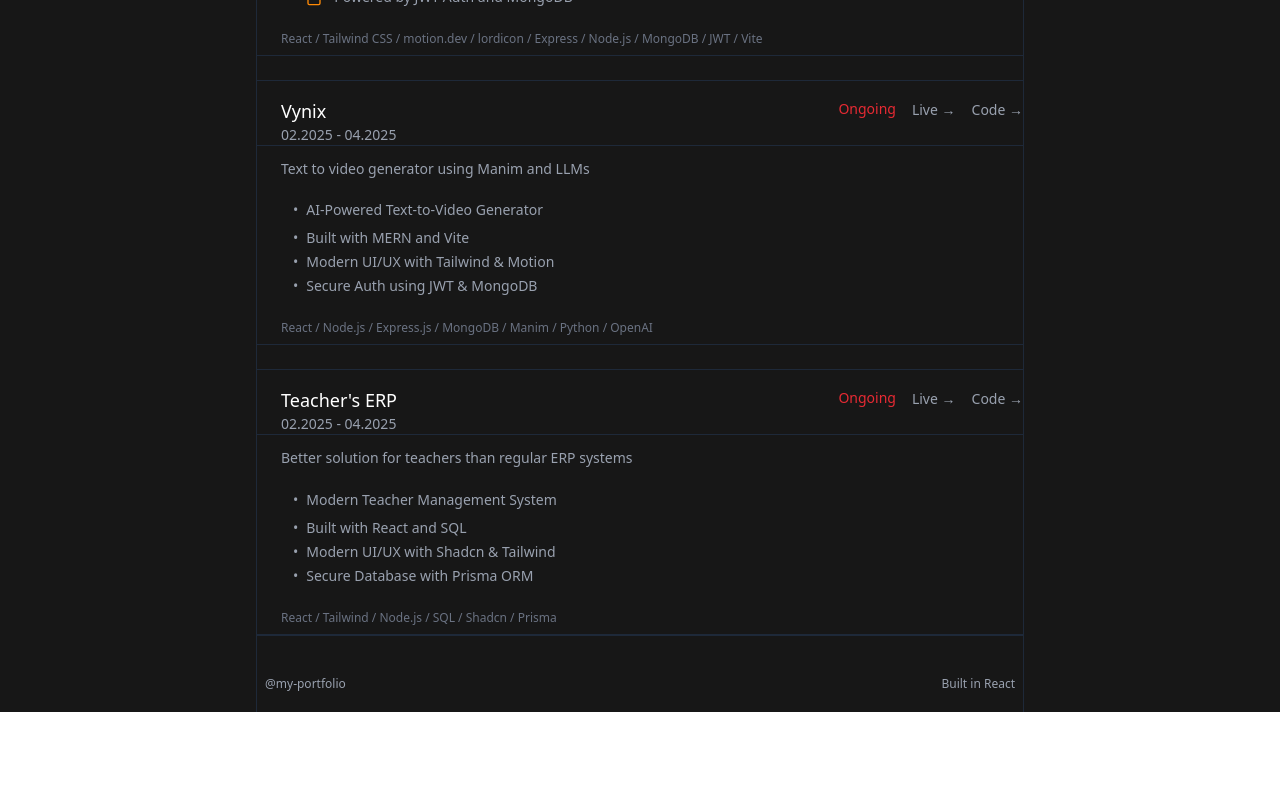
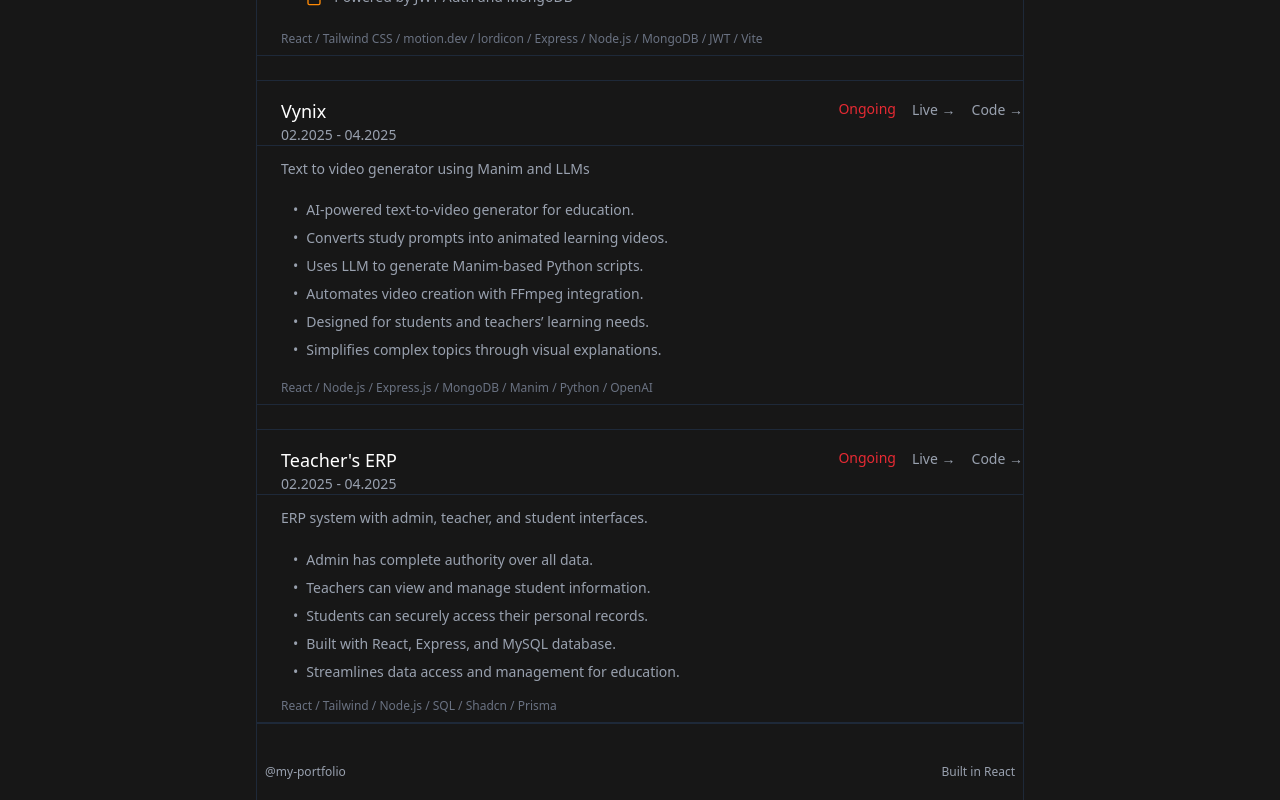
Before and after one commit to Arnav270803/MyPortfolio, a React (Vite) app: page / in a window 1280 px wide. Shown: the part 1076-1876 px from the top of the page. Before the commit the page ends 1788 px from the top, so only its background shows below. Built offline with nearby package versions, Linux system fonts and the light colour scheme; some icons are missing.

Commit message:
Fixed allignment issue and content correction in SideProject.jsx

```diff
--- a/src/Component/Sideprojects.jsx
+++ b/src/Component/Sideprojects.jsx
@@ -201,28 +201,42 @@ const VynixProject = ({ isDark }) => (
         <p className={`text-sm mb-2 font-medium transition duration-200 ease-in-out transform hover:scale-105 hover:text-white hover:underline ${isDark ? 'text-gray-400' : 'text-gray-600'}`}>
           •
           <span className='px-2'>
-            AI-Powered Text-to-Video Generator
+            AI-powered text-to-video generator for education.
           </span>
         </p>
 
-        <p className={`text-sm mb-1 font-medium transition duration-200 ease-in-out transform hover:scale-105 hover:text-white hover:underline ${isDark ? 'text-gray-400' : 'text-gray-600'}`}>
+        <p className={`text-sm mb-2 font-medium transition duration-200 ease-in-out transform hover:scale-105 hover:text-white hover:underline ${isDark ? 'text-gray-400' : 'text-gray-600'}`}>
           •
           <span className='px-2'>
-            Built with MERN and Vite
+            Converts study prompts into animated learning videos.
           </span>
         </p>
 
-        <p className={`text-sm mb-1 font-medium transition duration-200 ease-in-out transform hover:scale-105 hover:text-white hover:underline ${isDark ? 'text-gray-400' : 'text-gray-600'}`}>
+        <p className={`text-sm mb-2 font-medium transition duration-200 ease-in-out transform hover:scale-105 hover:text-white hover:underline ${isDark ? 'text-gray-400' : 'text-gray-600'}`}>
           •
           <span className='px-2'>
-            Modern UI/UX with Tailwind & Motion
+           Uses LLM to generate Manim-based Python scripts.
           </span>
         </p>
 
-        <p className={`text-sm mb-4 font-medium transition duration-200 ease-in-out transform hover:scale-105 hover:text-white hover:underline ${isDark ? 'text-gray-400' : 'text-gray-600'}`}>
+        <p className={`text-sm mb-2 font-medium transition duration-200 ease-in-out transform hover:scale-105 hover:text-white hover:underline ${isDark ? 'text-gray-400' : 'text-gray-600'}`}>
           •
           <span className='px-2'>
-            Secure Auth using JWT & MongoDB
+            Automates video creation with FFmpeg integration.
+          </span>
+        </p>
+
+        <p className={`text-sm mb-2 font-medium transition duration-200 ease-in-out transform hover:scale-105 hover:text-white hover:underline ${isDark ? 'text-gray-400' : 'text-gray-600'}`}>
+          •
+          <span className='px-2'>
+            Designed for students and teachers’ learning needs.
+          </span>
+        </p>
+
+        <p className={`text-sm mb-3 font-medium transition duration-200 ease-in-out transform hover:scale-105 hover:text-white hover:underline ${isDark ? 'text-gray-400' : 'text-gray-600'}`}>
+          •
+          <span className='px-2'>
+            Simplifies complex topics through visual explanations.
           </span>
         </p>
       </div>
@@ -277,37 +291,38 @@ const TeachersERP = ({ isDark }) => (
       </div>
     </div>
     <div className={`mb-3 px-6 leading-relaxed text-sm ${isDark ? 'text-gray-400' : 'text-gray-600'}`}>
-      Better solution for teachers than regular ERP systems
-    </div>
+ERP system with admin, teacher, and student interfaces.    </div>
 
     <div className='py-2 px-6'>
       <div className='px-3'>
         <p className={`text-sm mb-2 font-medium transition duration-200 ease-in-out transform hover:scale-105 hover:text-white hover:underline ${isDark ? 'text-gray-400' : 'text-gray-600'}`}>
           •
           <span className='px-2'>
-            Modern Teacher Management System
-          </span>
+Admin has complete authority over all data.          </span>
         </p>
 
-        <p className={`text-sm mb-1 font-medium transition duration-200 ease-in-out transform hover:scale-105 hover:text-white hover:underline ${isDark ? 'text-gray-400' : 'text-gray-600'}`}>
+        <p className={`text-sm mb-2 font-medium transition duration-200 ease-in-out transform hover:scale-105 hover:text-white hover:underline ${isDark ? 'text-gray-400' : 'text-gray-600'}`}>
           •
           <span className='px-2'>
-            Built with React and SQL
-          </span>
+Teachers can view and manage student information.          </span>
         </p>
 
-        <p className={`text-sm mb-1 font-medium transition duration-200 ease-in-out transform hover:scale-105 hover:text-white hover:underline ${isDark ? 'text-gray-400' : 'text-gray-600'}`}>
+        <p className={`text-sm mb-2 font-medium transition duration-200 ease-in-out transform hover:scale-105 hover:text-white hover:underline ${isDark ? 'text-gray-400' : 'text-gray-600'}`}>
           •
           <span className='px-2'>
-            Modern UI/UX with Shadcn & Tailwind
-          </span>
+Students can securely access their personal records.          </span>
         </p>
 
-        <p className={`text-sm mb-4 font-medium transition duration-200 ease-in-out transform hover:scale-105 hover:text-white hover:underline ${isDark ? 'text-gray-400' : 'text-gray-600'}`}>
+        <p className={`text-sm mb-2 font-medium transition duration-200 ease-in-out transform hover:scale-105 hover:text-white hover:underline ${isDark ? 'text-gray-400' : 'text-gray-600'}`}>
           •
           <span className='px-2'>
-            Secure Database with Prisma ORM
-          </span>
+Built with React, Express, and MySQL database.          </span>
+        </p>
+
+        <p className={`text-sm mb-2 font-medium transition duration-200 ease-in-out transform hover:scale-105 hover:text-white hover:underline ${isDark ? 'text-gray-400' : 'text-gray-600'}`}>
+          •
+          <span className='px-2'>
+Streamlines data access and management for education.</span>
         </p>
       </div>
     </div>
```
